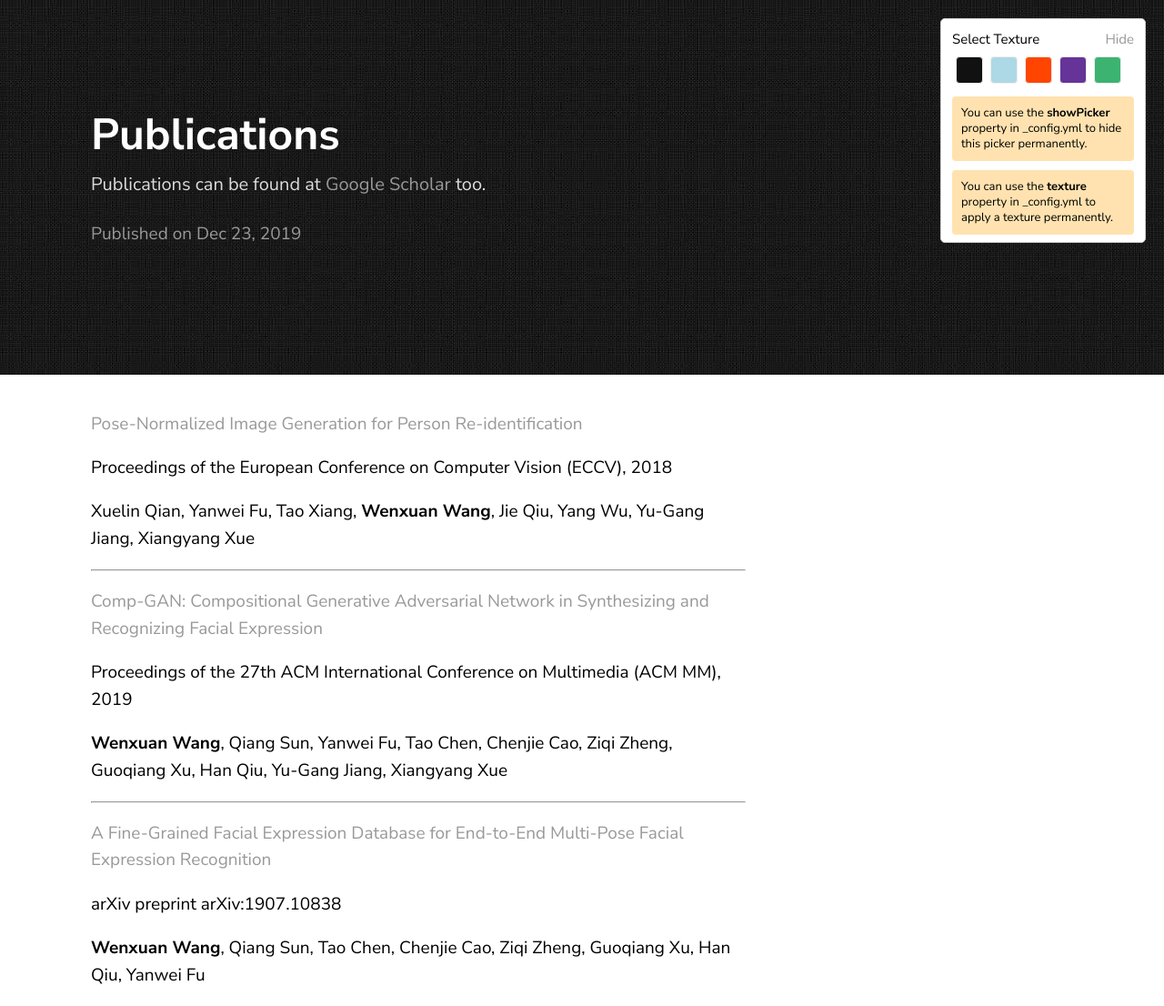
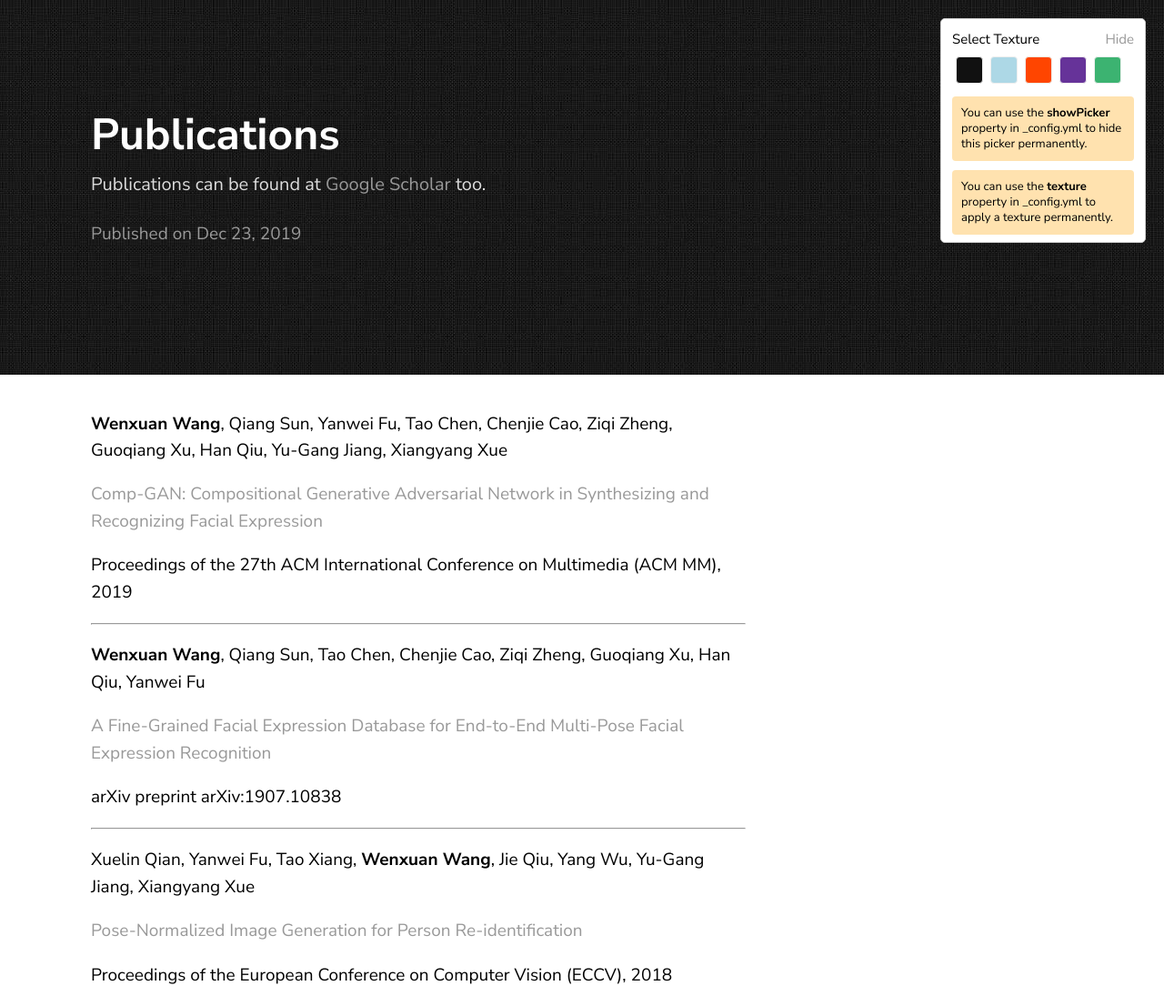
Before and after one commit to wxwangIris/wxwangIris.github.io, a Jekyll site: the page built from _posts/2019-05-23-welcome-to-jekyll.markdown, in a window 1280 px wide. Shown: the whole page at 91% size. Built offline with Jekyll 4.4.1, drawn with Linux system fonts in a browser that asks for light colours.

Commit message:
commit 10

```diff
--- a/_posts/2019-05-23-welcome-to-jekyll.markdown
+++ b/_posts/2019-05-23-welcome-to-jekyll.markdown
@@ -5,27 +5,27 @@ description: Publications can be found at <a href="https://scholar.google.com/ci
 date:   2019-12-23 21:03:36 +0530
 ---
 
-<a href="http://openaccess.thecvf.com/content_ECCV_2018/html/Xuelin_Qian_Pose-Normalized_Image_Generation_ECCV_2018_paper.html"
-target="_blank">Pose-Normalized Image Generation for Person Re-identification</a>
-
-Proceedings of the European Conference on Computer Vision (ECCV), 2018
-
-Xuelin Qian, Yanwei Fu, Tao Xiang, <b>Wenxuan Wang</b>, Jie Qiu, Yang Wu, Yu-Gang Jiang, Xiangyang Xue
-
-------
+<b>Wenxuan Wang</b>, Qiang Sun, Yanwei Fu, Tao Chen, Chenjie Cao, Ziqi Zheng, Guoqiang Xu, Han Qiu, Yu-Gang Jiang, Xiangyang Xue
 
 <a href="https://dl.acm.org/citation.cfm?id=3351032"
 target="_blank">Comp-GAN: Compositional Generative Adversarial Network in Synthesizing and Recognizing Facial Expression</a>
 
 Proceedings of the 27th ACM International Conference on Multimedia (ACM MM), 2019
 
-<b>Wenxuan Wang</b>, Qiang Sun, Yanwei Fu, Tao Chen, Chenjie Cao, Ziqi Zheng, Guoqiang Xu, Han Qiu, Yu-Gang Jiang, Xiangyang Xue
+------
 
-------
+<b>Wenxuan Wang</b>, Qiang Sun, Tao Chen, Chenjie Cao, Ziqi Zheng, Guoqiang Xu, Han Qiu, Yanwei Fu
 
 <a href="https://arxiv.org/abs/1907.10838"
 target="_blank">A Fine-Grained Facial Expression Database for End-to-End Multi-Pose Facial Expression Recognition</a>
 
 arXiv preprint arXiv:1907.10838
 
-<b>Wenxuan Wang</b>, Qiang Sun, Tao Chen, Chenjie Cao, Ziqi Zheng, Guoqiang Xu, Han Qiu, Yanwei Fu
+------
+
+Xuelin Qian, Yanwei Fu, Tao Xiang, <b>Wenxuan Wang</b>, Jie Qiu, Yang Wu, Yu-Gang Jiang, Xiangyang Xue
+
+<a href="http://openaccess.thecvf.com/content_ECCV_2018/html/Xuelin_Qian_Pose-Normalized_Image_Generation_ECCV_2018_paper.html"
+target="_blank">Pose-Normalized Image Generation for Person Re-identification</a>
+
+Proceedings of the European Conference on Computer Vision (ECCV), 2018
--- a/_posts/2019-06-30-coding-post.markdown
+++ b/_posts/2019-06-30-coding-post.markdown
@@ -3,8 +3,6 @@ layout: post
 title:  "Wenxuan Wang"
 date:   2019-12-23 21:03:36 +0530
 ---
-
-![texture theme preview](https://images.unsplash.com/photo-1500322969630-a26ab6eb64cc?ixlib=rb-1.2.1&ixid=eyJhcHBfaWQiOjEyMDd9&w=1000&q=80)
 
 Hi! I am currently a third-year Ph.D. student at Fudan University, under the supervision of Prof. Xiangyang Xue and Prof. Yanwei Fu.
 
@@ -16,3 +14,5 @@ More details can be found in my <a href="https://github.com/wxwangIris" target="
 
 Open-source projects can be found at my <a href="https://github.com/wxwangIris" target="_blank">GitHub</a>
 , and publications can be found at <a href="https://scholar.google.com/citations?user=BN9Q_dcAAAAJ&hl=en" target="_blank">Google Scholar</a>.
+
+![texture theme preview](/img/about/portfolio.png)
```
Also changed, not shown: img/about/portfolio.png (added), img/publication/arxic_face_dataset_setting.png (added), 2 other files.
